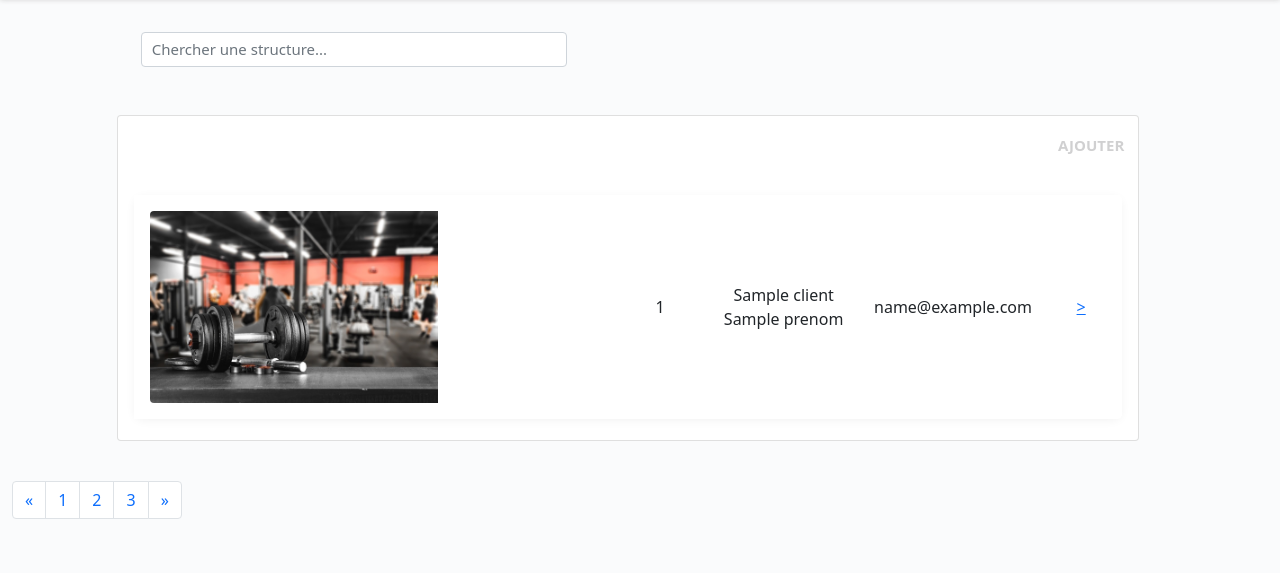
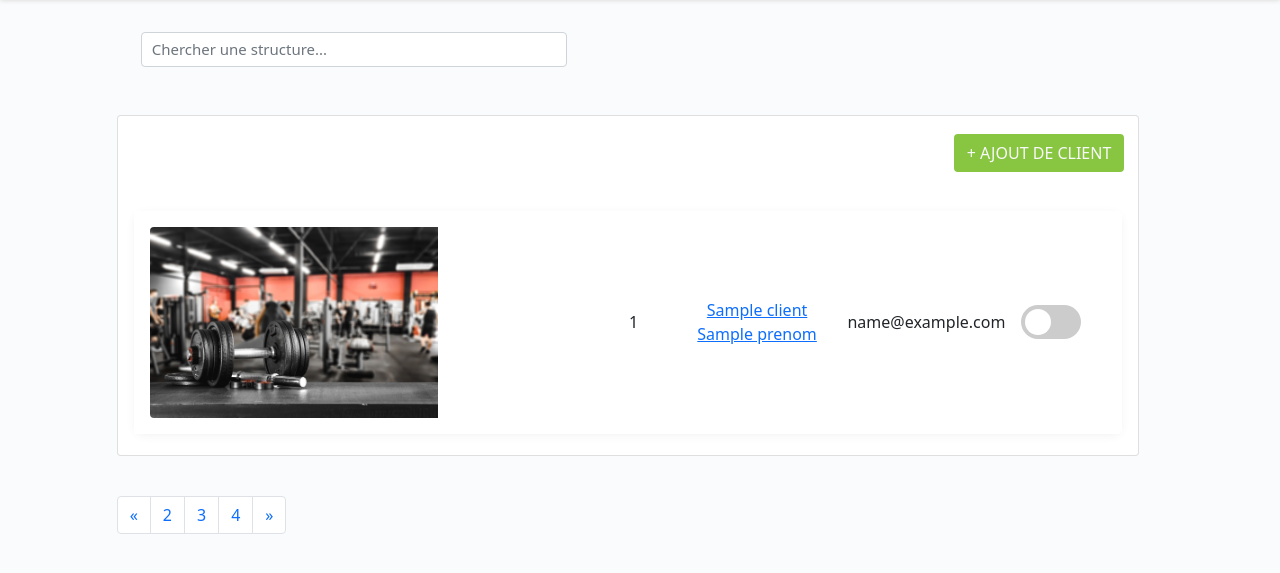
Before and after one commit to Kastaniet/ECF-Decembre2022-Gromuscle, a PHP site: template views/liste/client.php in a window 1280 px wide. Shown: the part 56-629 px from the top of the page. Run offline with PHP 8.4, Linux system fonts and the light colour scheme; the template is opened without the code that fills it: most values are stand-ins (such as "Sample title", 1, 10 or a date in 2020); data that the repository does not hold is empty.

Commit message:
main
Checkbox fixed pour l'activation client.
Formulaire d'ajout client opérationnel.
Route du formulaire fonctionnel.

```diff
--- a/controllers/FicheController.php
+++ b/controllers/FicheController.php
@@ -2,7 +2,6 @@
 namespace controllers;
 
 use controllers\base\WebController;
-use models\classes\Client;
 use utils\Template;
 use models\ClientsModele;
 
@@ -18,7 +17,8 @@ class FicheController extends WebController
     public function fiche($id="")
     {
         $clientModele = new ClientsModele();
+        $leClient = $clientModele->getByClientId($id);
         $_GET['id'] = $id;
-        return Template::render("views/liste/ficheClient.php", ["leClient" => $clientModele]);
+        return Template::render("views/liste/ficheClient.php", ["leClient" => $leClient]);
     }
 }
--- a/public/style/main.css
+++ b/public/style/main.css
@@ -134,3 +134,67 @@ form input:focus {
         width: 40%;
     }
 }
+
+/* Slider box */
+ /* The switch - the box around the slider */
+ .switch {
+     position: relative;
+     display: inline-block;
+     width: 60px;
+     height: 34px;
+ }
+
+ /* Hide default HTML checkbox */
+ .switch input {
+     opacity: 0;
+     width: 0;
+     height: 0;
+ }
+
+ /* The slider */
+ .slider {
+     position: absolute;
+     cursor: pointer;
+     top: 0;
+     left: 0;
+     right: 0;
+     bottom: 0;
+     background-color: #ccc;
+     -webkit-transition: .4s;
+     transition: .4s;
+ }
+
+ .slider:before {
+     position: absolute;
+     content: "";
+     height: 26px;
+     width: 26px;
+     left: 4px;
+     bottom: 4px;
+     background-color: white;
+     -webkit-transition: .4s;
+     transition: .4s;
+ }
+
+ input:checked+.slider {
+     background-color: #88c541;
+ }
+
+ input:focus+.slider {
+     box-shadow: 0 0 1px #88c541;
+ }
+
+ input:checked+.slider:before {
+     -webkit-transform: translateX(26px);
+     -ms-transform: translateX(26px);
+     transform: translateX(26px);
+ }
+
+ /* Rounded sliders */
+ .slider.round {
+     border-radius: 34px;
+ }
+
+ .slider.round:before {
+     border-radius: 50%;
+ }
--- a/routes/Web.php
+++ b/routes/Web.php
@@ -28,8 +28,10 @@ class Web
             Route::Add('/page/{id}', [$account, 'page']);
             Route::Add('/logout', [$account, 'logout']);
             Route::Add('/client', [$clientControleur, 'liste']);
+            Route::Add('/client/active', [$clientControleur, 'active']);
+            Route::Add('/client/desactive', [$clientControleur, 'desactive']);
+            Route::Add('/formulaire/client', [$clientControleur, 'formClient']);
             Route::Add('/client/{id}', [$ficheControleur, 'fiche']);
-
         }
     }
 }
--- a/views/liste/client.php
+++ b/views/liste/client.php
@@ -13,7 +13,7 @@
                 <table class="card table tableplus table-hover text-center mt-3 order-table col-10" id="myTable">
                     <thead>
                         <tr class="row col-12">
-                            <th class="text-end m-2">Ajouter</th>
+                            <th class="text-end m-2"><a href="/API_test/formulaire/client" class="btn btn-connexion text-light">+ Ajout de Client</a></th>
                         </tr>
                     </thead>
                     <tbody class="m-2 p-2" id="card-body">
@@ -27,8 +27,8 @@
                                     </td>
                                 </div>
                                 <div class="col-md-8 text-nowrap">
-                                    <td class="card-text col-1"><?= $c->getId(); ?></td>
-                                    <td class="card-text col-2"><?= $c->getNom() . ' ' . $c->getPrenom(); ?></td>
+                                    <td class="card-header col-1" id="idClient"><?= $c->getId(); ?></td>
+                                    <td class="card-text col-2"><a href="/API_test/client/<?= $c->getId(); ?>"><?= $c->getNom() . ' ' . $c->getPrenom(); ?></a></td>
                                     <td class="card-text col-2"><?= $c->getEmail() ?></td>
                                     <?php $adresses = $c->lesAdresses();
                                     if (sizeof($adresses) > 0) {
@@ -36,7 +36,21 @@
                                             <td class="card-text col-4"><?= $a->toString() ?></td>
                                         <?php }
                                     } else { ?> <td>Pas d'adresse connue</td> <?php } ?>
-                                    <td class="card-text col-1"><a href="/API_test/client/<?= $c->getId(); ?>">></a></td>
+                                    <td>
+                                        <div class="card-text col-md-4">
+                                            <label class="switch">
+                                                <?php $id = $c->getId();
+                                                if ($c->getActive() == 1) {
+                                                    echo "<a href='./client/desactive?id={$id}' ><input type='checkbox' name='switch' id='myCheck' checked>";
+                                                } else {
+                                                    echo "<a href='./client/active?id={$id}' ><input type='checkbox' name='switch' id='myCheck'>";
+                                                }
+                                                ?>
+                                                <span class='slider round'></span>
+                                            </label>
+                                            </a>
+                                        </div>
+                                    </td>
                                 </div>
                             </tr>
                         <?php } ?>
@@ -46,6 +60,7 @@
         </div>
     </div>
     <div class="row col-12 justify-content-center pt-4">
+        <div class="col-10">
             <nav aria-label="Page navigation example">
                 <ul class="pagination">
                     <li class="page-item">
@@ -53,9 +68,9 @@
                             <span aria-hidden="true">&laquo;</span>
                         </a>
                     </li>
-                <li class="page-item"><a class="page-link" href="#">1</a></li>
-                <li class="page-item"><a class="page-link" href="#">2</a></li>
-                <li class="page-item"><a class="page-link" href="#">3</a></li>
+                    <li class="page-item"><a class="page-link" href="#"><?= $page + 1 ?></a></li>
+                    <li class="page-item"><a class="page-link" href="#"><?= $page + 2 ?></a></li>
+                    <li class="page-item"><a class="page-link" href="#"><?= $page + 3 ?></a></li>
                     <li class="page-item">
                         <a class="page-link" href="#" aria-label="Next">
                             <span aria-hidden="true">&raquo;</span>
@@ -63,6 +78,7 @@
                     </li>
                 </ul>
             </nav>
+        </div>
     </div>
 </div>
 
@@ -83,6 +99,7 @@
                     });
                 });
             }
+
             function filter(row) {
                 var text = row.textContent.toLowerCase();
                 var val = input.value.toLowerCase();
```
Also changed, not shown: controllers/ClientController.php (+33 -0 lines), models/ClientsModele.php (+13 -8 lines), models/classes/Client.php (+19 -4 lines), views/formulaire/clientForm.php (added, +18 -0 lines), views/liste/ficheClient.php (+9 -10 lines). Lines whose indentation alone changed are shown as unchanged.
